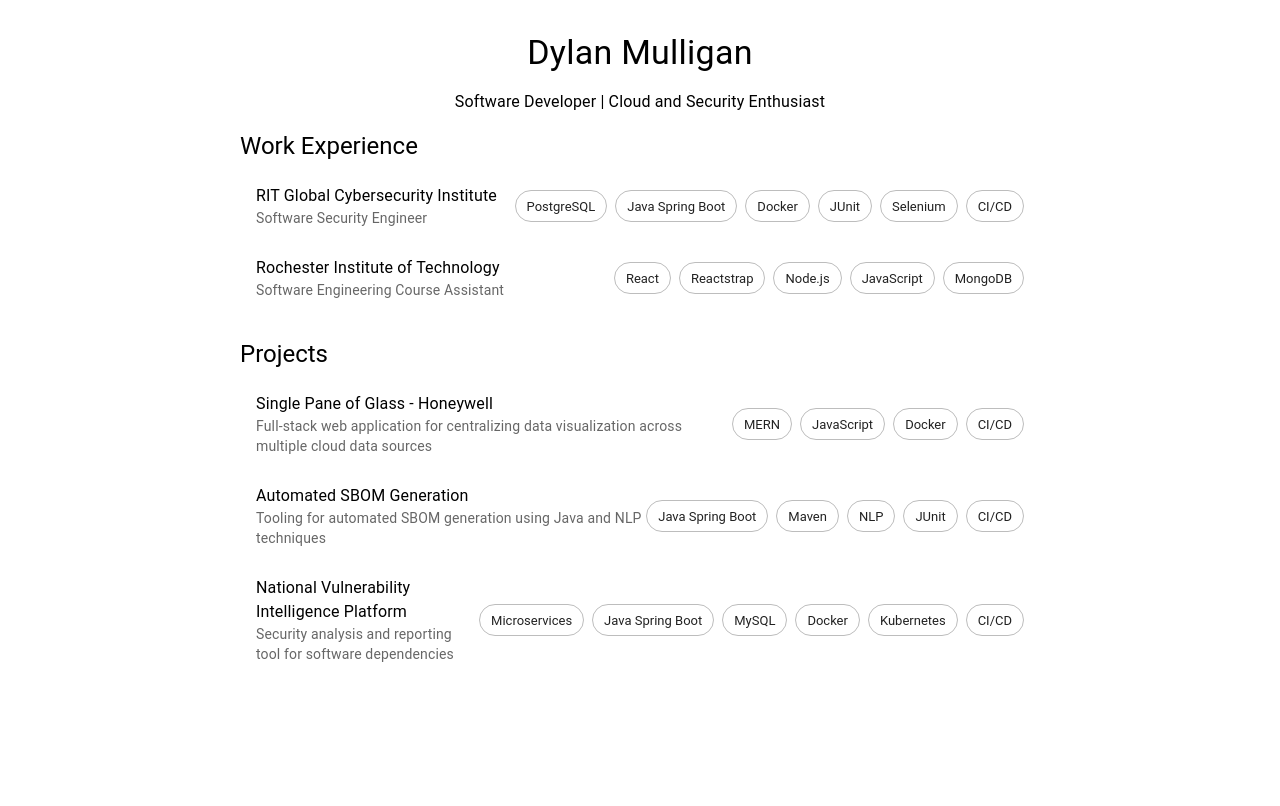
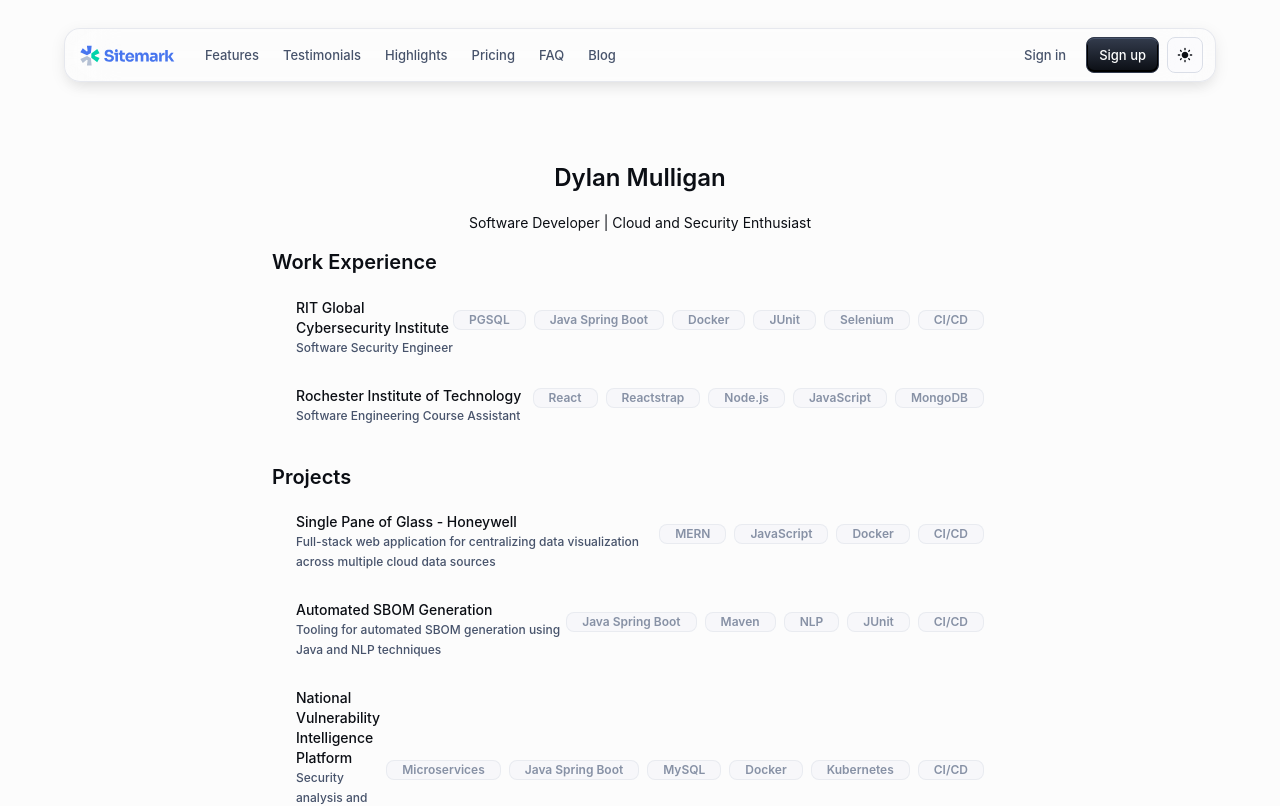
Before and after one commit to dylan-mulligan/personal-website, a React (Create React App) app: page / in a window 1280 px wide. Shown: the top 806 px of the page. Built offline with nearby package versions, Linux system fonts and the light colour scheme; the HTML template or start-up script is replaced by a standard one.

Commit message:
Inserted Portfolio into Blog and fixed styling

```diff
--- a/src/App.tsx
+++ b/src/App.tsx
@@ -6,8 +6,7 @@ import Portfolio from "./components/Portfolio";
 function App() {
   return (
     <div className="App">
-      {/*<Blog/>*/}
-      <Portfolio />
+      <Blog/>
     </div>
   );
 }
--- a/src/components/Blog.js
+++ b/src/components/Blog.js
@@ -6,6 +6,7 @@ import AppAppBar from './AppAppBar';
 import MainContent from './MainContent';
 import Latest from './Latest';
 import Footer from './Footer';
+import Portfolio from "./Portfolio";
 
 export default function Blog(props) {
   return (
@@ -17,8 +18,7 @@ export default function Blog(props) {
         component="main"
         sx={{ display: 'flex', flexDirection: 'column', my: 16, gap: 4 }}
       >
-        <MainContent />
-        <Latest />
+        <Portfolio />
       </Container>
       <Footer />
     </AppTheme>
--- a/src/components/ExpandableList.tsx
+++ b/src/components/ExpandableList.tsx
@@ -1,5 +1,6 @@
 import React, { JSX, useState } from "react";
 import { Box, List, ListItem, ListItemText, Collapse, Typography, Chip } from "@mui/material";
+import { useTheme } from '@mui/material/styles';
 
 interface ExpandableItem {
     title: string;
@@ -13,6 +14,7 @@ interface ExpandableListProps {
 }
 
 const ExpandableList: React.FC<ExpandableListProps> = ({ items }): JSX.Element => {
+    const theme = useTheme();
     const [expandedItem, setExpandedItem] = useState<number | null>(null);
 
     const handleToggle = (index: number) => {
@@ -39,12 +41,19 @@ const ExpandableList: React.FC<ExpandableListProps> = ({ items }): JSX.Element =
                                     variant="outlined"
                                     target="_blank"
                                     rel="noopener noreferrer"
+                                    sx={{
+                                        border: `1px solid ${theme.palette.divider}`,
+                                        padding: 2,
+                                        marginBottom: 2,
+                                        backgroundColor: theme.palette.background.paper,
+                                        color: theme.palette.text.primary,
+                                    }}
                                 />
                             ))}
                         </Box>
                     </ListItem>
                     <Collapse in={expandedItem === index} timeout="auto" unmountOnExit>
-                        <Box sx={{ padding: 2, backgroundColor: "#f5f5f5", borderRadius: 2 }}>
+                        <Box sx={{ padding: 2, borderRadius: 2 }}>
                             <Typography variant="body2" textAlign="left">{item.details}</Typography>
                         </Box>
                     </Collapse>
--- a/src/data/experiences.json
+++ b/src/data/experiences.json
@@ -4,7 +4,7 @@
     "subtitle": "Software Security Engineer",
     "details": "Led the development of security-focused software solutions, including an automated SBOM generation tool and the National Vulnerability Intelligence Platform. Designed and implemented scalable microservices using Java Spring Boot, enabling efficient analysis and reporting of software dependencies. Optimized PostgreSQL queries and database schemas to enhance data retrieval performance. Developed robust end-to-end testing suites with JUnit and Selenium to ensure system reliability. Established CI/CD pipelines using Docker and GitHub Actions to automate testing and deployments, greatly reducing wasted development and integration time. Collaborated with cross-functional teams to enforce security best practices throughout the SDLC.",
     "technologies": [
-      { "name": "PostgreSQL", "url": "https://www.postgresql.org" },
+      { "name": "PGSQL", "url": "https://www.postgresql.org" },
       { "name": "Java Spring Boot", "url": "https://spring.io/projects/spring-boot" },
       { "name": "Docker", "url": "https://www.docker.com/" },
       { "name": "JUnit", "url": "https://junit.org/junit5/" },
```
Also changed, not shown: src/components/Blog.tsx (+2 -5 lines).
